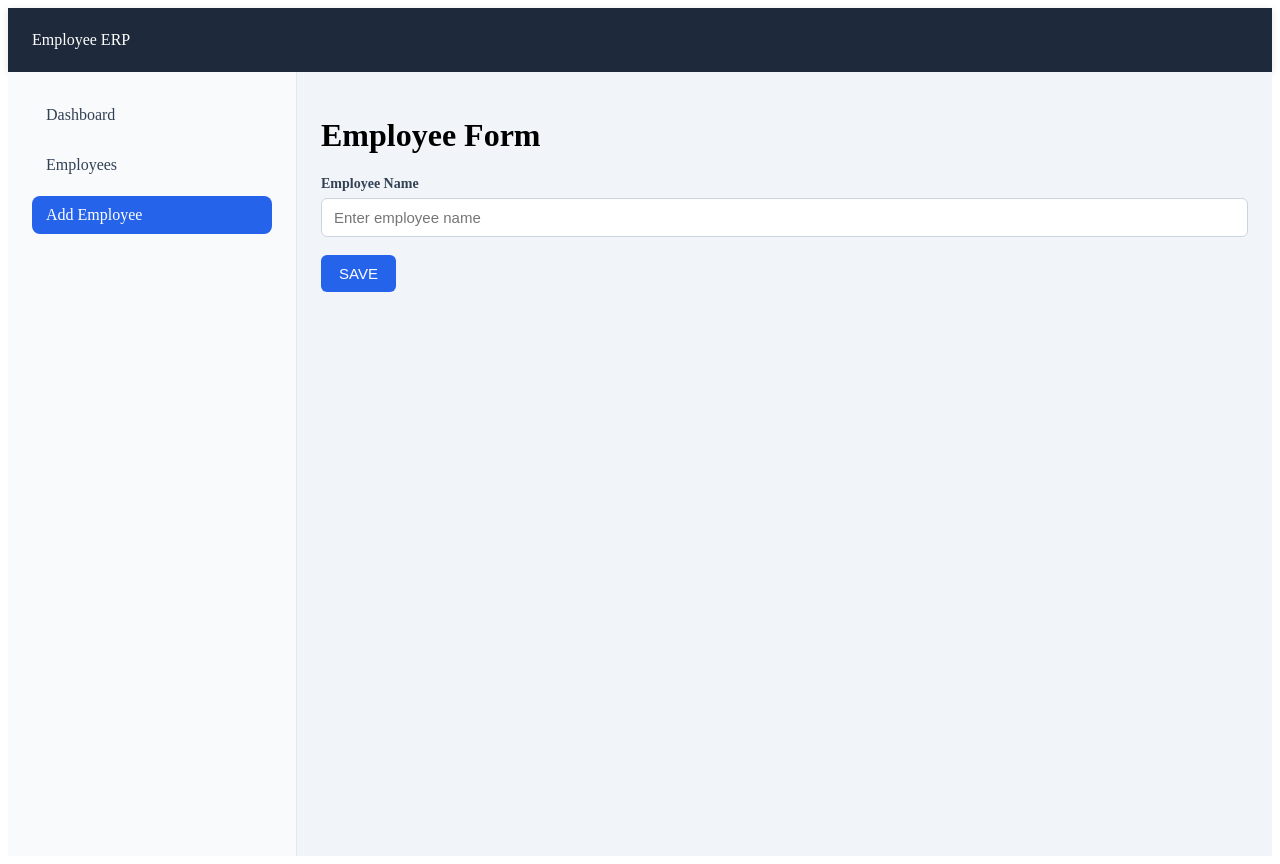
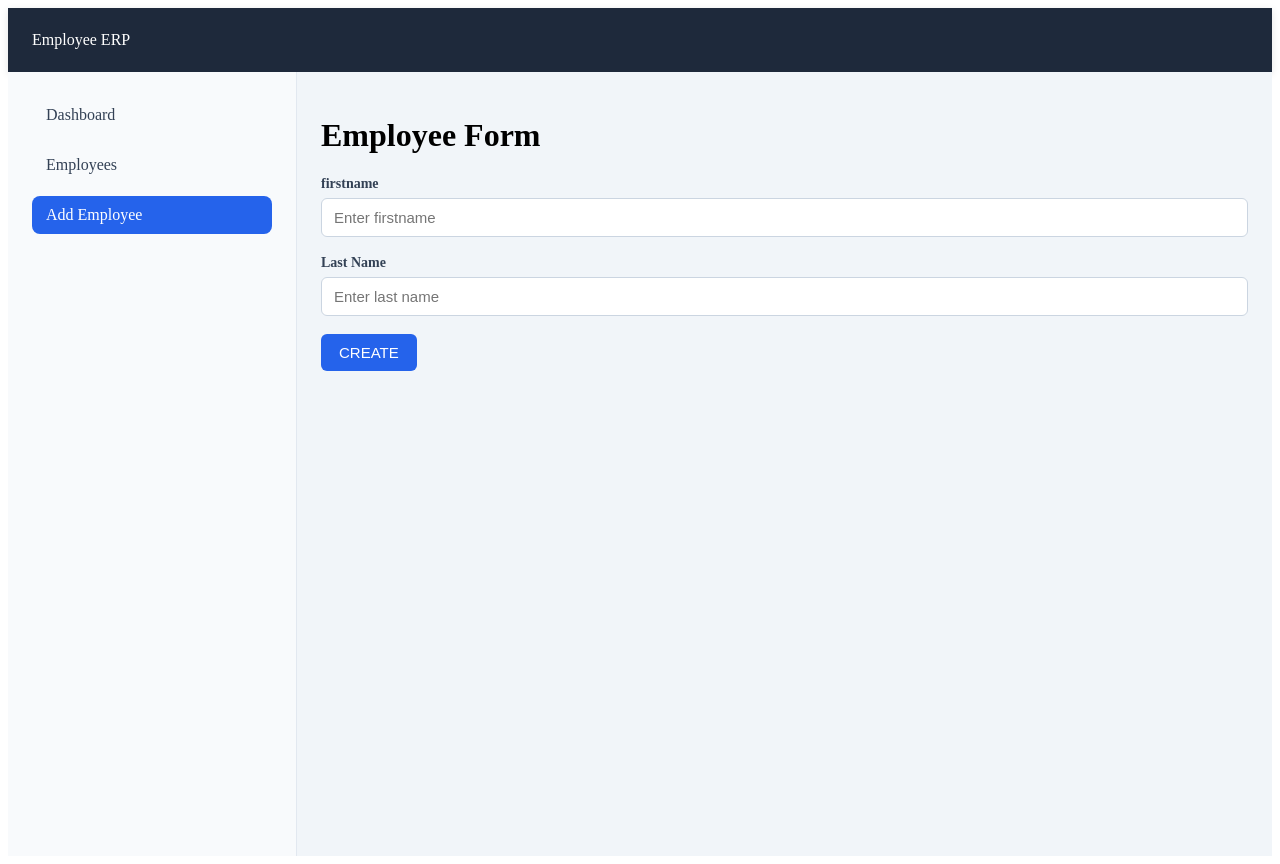
Before and after one commit to Saif-Ali-Warsi/emp-erp, a React (Vite) app in the folder emp-erp/: page /employees/add in a window 1280 px wide. Built offline with nearby package versions, Linux system fonts and the light colour scheme; sample sign-in values are in the browser's storage.

Commit message:
create employee added

```diff
--- a/emp-erp/src/features/employees/forms/EmployeeAdd.tsx
+++ b/emp-erp/src/features/employees/forms/EmployeeAdd.tsx
@@ -1,23 +1,88 @@
 import { useState } from "react";
-
+import { useForm } from "react-hook-form";
 import Button from "@/components/common/Button/Button";
 import Input from "@/components/common/Input/Input";
 
+import { createEmployee } from "../services/employeeService";
+
+import { yupResolver } from "@hookform/resolvers/yup";
+
+import { employeeSchema } from "../validation/employeeSchema";
+
+import type { EmployeeFormData } from "../types/employeeForm";
+
+import { useNavigate } from "react-router-dom";
+
+import { toast } from "react-toastify";
+
+import type { Employee } from "../types/employee";
+
 function EmployeeAdd() {
+  const {
+    register,
+    handleSubmit,
+    formState: { errors },
+  } = useForm<EmployeeFormData>({
+    resolver: yupResolver(employeeSchema),
+  });
 
-  const [name, setName] = useState("");
+  const [employee, setEmployee] = useState<Employee | null>(null);
+
+  const [loading, setLoading] = useState(false);
+
+  const [error, setError] = useState("");
+
+  const navigate = useNavigate();
+
+  if (loading) {
+    return <h2>Loading...</h2>;
+  }
+
+  if (error) {
+    return <h2>{error}</h2>;
+  }
+
+  async function onSubmit(data: EmployeeFormData) {
+    console.log("Submitted", data);
+    try {
+      setLoading(true);
+
+      await createEmployee(data);
+
+      toast.success("Employee created successfully.");
+
+      navigate("/employees");
+    } catch (err) {
+      console.error(err);
+
+      toast.error("Failed to create employee.");
+    } finally {
+      setLoading(false);
+    }
+  }
 
   return (
     <>
       <h1>Employee Form</h1>
-      <Input
-        label="Employee Name"
-        name="employeeName"
-        placeholder="Enter employee name"
-        value={name}
-        onChange={(e) => setName(e.target.value)}
-      ></Input>
-      <Button>SAVE</Button>
+      <form onSubmit={handleSubmit(onSubmit)}>
+        <Input
+          label="firstname"
+          placeholder="Enter firstname"
+          error={errors.firstName?.message}
+          {...register("firstName")}
+        />
+
+        <Input
+          label="Last Name"
+          placeholder="Enter last name"
+          error={errors.lastName?.message}
+          {...register("lastName")}
+        />
+
+        <Button type="submit" disabled={loading}>
+          {loading ? "Creating.." : "CREATE"}
+        </Button>
+      </form>
     </>
   );
 }
--- a/emp-erp/src/features/employees/services/employeeService.ts
+++ b/emp-erp/src/features/employees/services/employeeService.ts
@@ -31,3 +31,9 @@ export async function updateEmployee(
   return response.data
 
 }
+
+export async function createEmployee(data: EmployeeFormData) {
+  const response = await axios.post(`${BASE_URL}/users/add`, data)
+
+  return response.data
+}
```
